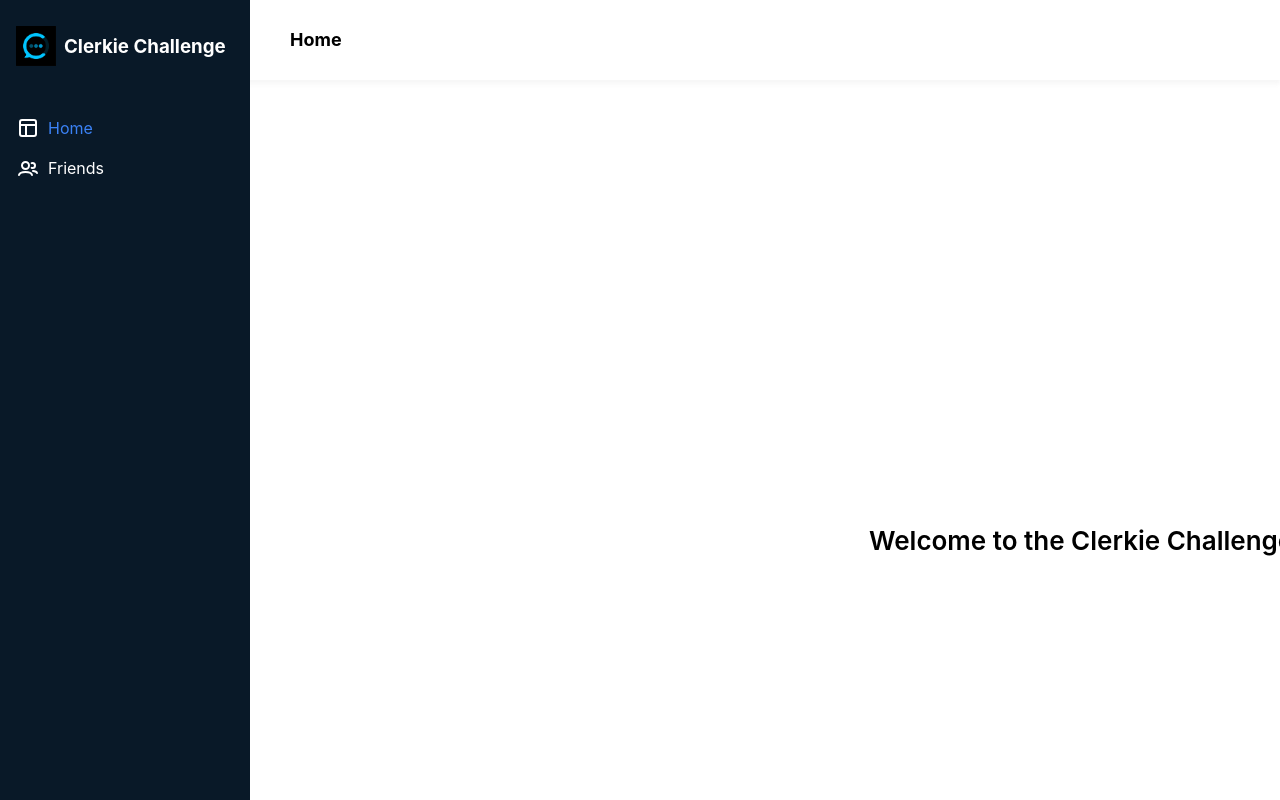
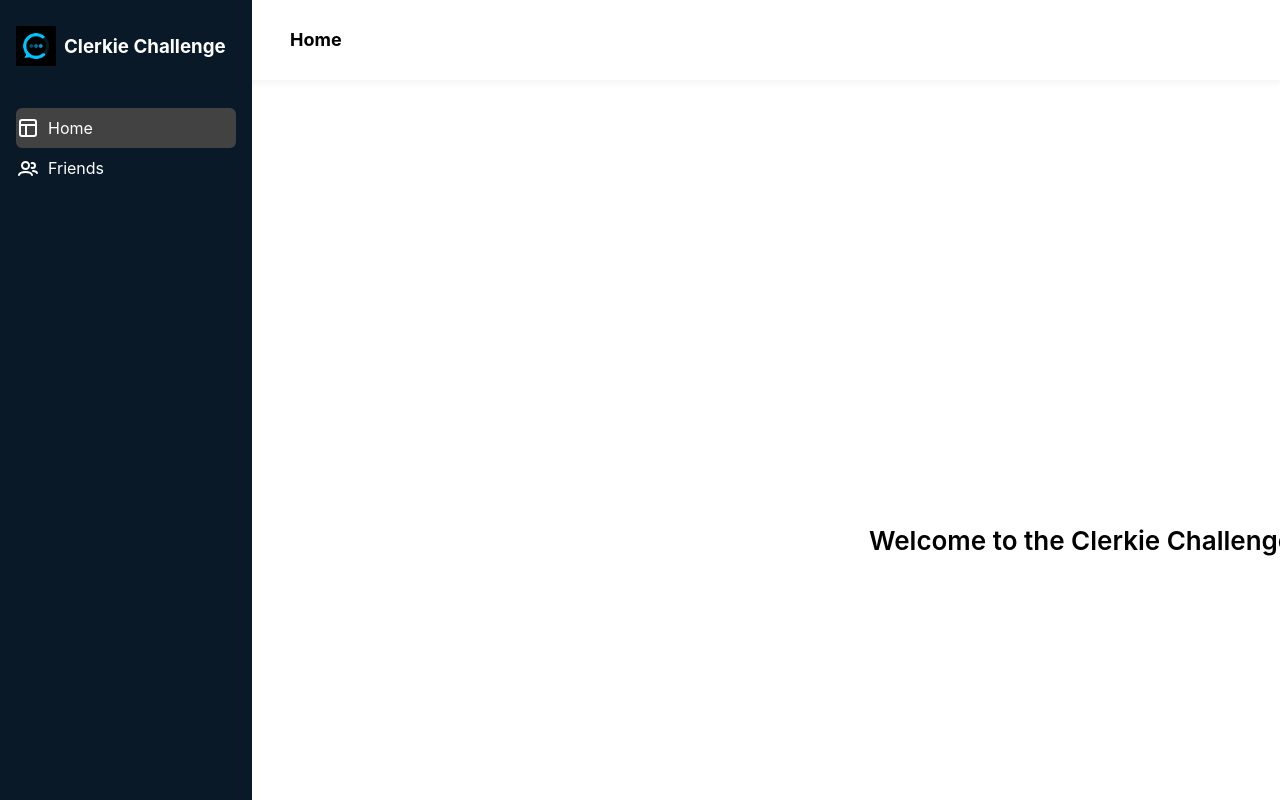
Before and after one commit to JamesLiuZX/Clerkie-Challenge, a Next.js app: page / in a window 1280 px wide. Shown: the top 800 px of the page. Built offline with nearby package versions, Linux system fonts and the light colour scheme.

Commit message:
Update sidebar styling + active highlight

```diff
--- a/styles/Sidebar.module.css
+++ b/styles/Sidebar.module.css
@@ -34,6 +34,9 @@
   color: white;
   padding: 0.5rem 0;
   transition: 0.2s;
+  position: relative;
+  width: 220px;
+  height: 40px;
 }
 
 .link img {
@@ -47,5 +50,6 @@
 }
 
 .active {
-    color: #3b82f6;
+  background-color: #424242;
+  border-radius: 6px;
 }
```
Lines whose indentation alone changed are shown as unchanged.
